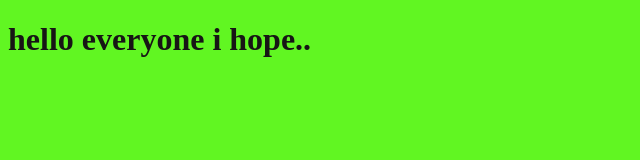
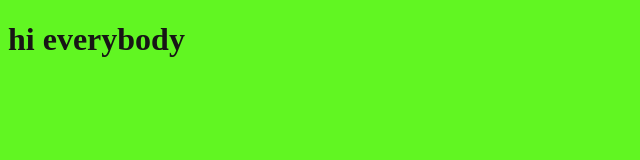
Before and after one commit to hibaamzil/project1, a plain HTML site: page index.html in a window 1280 px wide. Shown: the whole page, without its empty margins (0-640 px from the left). Drawn offline with Linux system fonts and the light colour scheme.

Commit message:
edit the html file

```diff
--- a/index.html
+++ b/index.html
@@ -7,7 +7,7 @@
     <link rel="stylesheet" href="style.css">
 </head>
 <body>
-    <h1>hello everyone i hope..</h1>
+    <h1>hi everybody</h1>
     <script src="app.js"></script>
 </body>
 </html>
```
